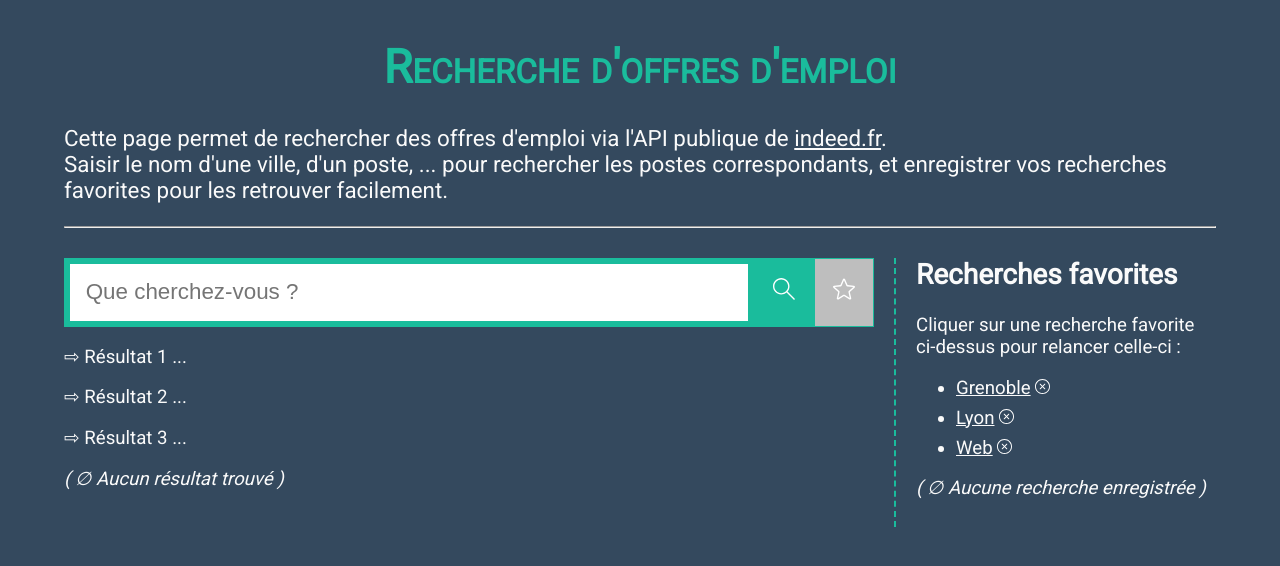
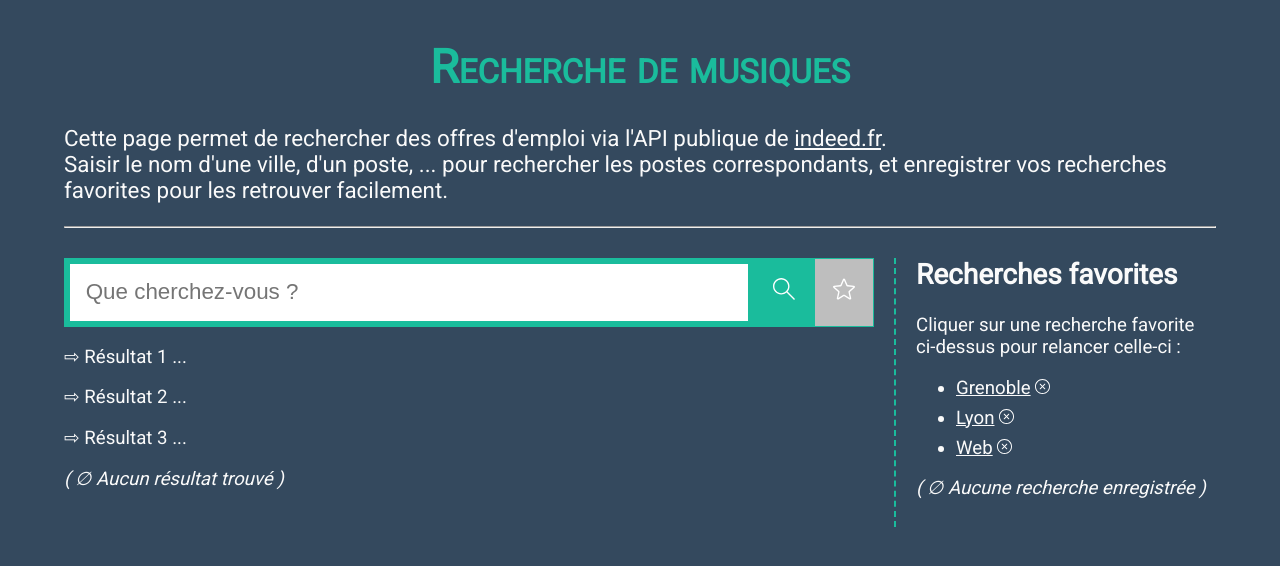
Before and after one commit to arlealexandre/m4103c-projet-arlea-arnouxbe, a plain HTML site: page index.html in a window 1280 px wide. Drawn offline with Linux system fonts and the light colour scheme.

Commit message:
Changement du titre (essai 1er commit)

```diff
--- a/index.html
+++ b/index.html
@@ -1,17 +1,19 @@
 <!DOCTYPE html>
 <html lang="fr" dir="ltr">
+
 <head>
-		<title>M4103C-Projet-JS - Recherche d'offres d'emploi</title>
+    <title>M4103C-Projet-JS - Recherche de musiques</title>
     <meta charset="utf-8">
     <link rel="shortcut icon" type="image/x-icon" href="favicon-js.ico">
     <link rel="stylesheet" href="styles.css">
 </head>
+
 <body>
     <header>
-			<h1>Recherche d'offres d'emploi</h1>
+        <h1>Recherche de musiques</h1>
 
-			<p id="explication">Cette page permet de rechercher des offres d'emploi via l'API publique de <a href="https://www.indeed.fr/" target="_blank">indeed.fr</a>.<br>
-			Saisir le nom d'une ville, d'un poste, ... pour rechercher les postes correspondants, et enregistrer vos recherches favorites pour les retrouver facilement.</p>
+        <p id="explication">Cette page permet de rechercher des offres d'emploi via l'API publique de <a href="https://www.indeed.fr/" target="_blank">indeed.fr</a>.<br> Saisir le nom d'une ville, d'un poste, ... pour rechercher les postes correspondants, et enregistrer
+            vos recherches favorites pour les retrouver facilement.</p>
     </header>
     <hr>
 
@@ -23,14 +25,12 @@
                 <input type="text" placeholder="Que cherchez-vous ?" />
 
                 <!-- Boutons -->
-					<button id="btn-lancer-recherche" type="button"
-					class="btn_clicable" title="Lancer la recherche">
+                <button id="btn-lancer-recherche" type="button" class="btn_clicable" title="Lancer la recherche">
 						<!-- Icone provenant de flaticon.com -->
 						<img src="images/loupe.svg" alt="Loupe pour recherche" width=22 >
 					</button>
 
-					<button id="btn-favoris" type="button" disabled
-					title="Ajouter la recherche aux favoris">
+                <button id="btn-favoris" type="button" disabled title="Ajouter la recherche aux favoris">
 						<!-- Icone étoile vide => Recherche pas en favoris -->
 						<img src="images/etoile-vide.svg" alt="Etoile vide" width=22 >
 
@@ -80,4 +80,5 @@
     </main>
 
 </body>
+
 </html>
```
Lines whose indentation alone changed are shown as unchanged.
